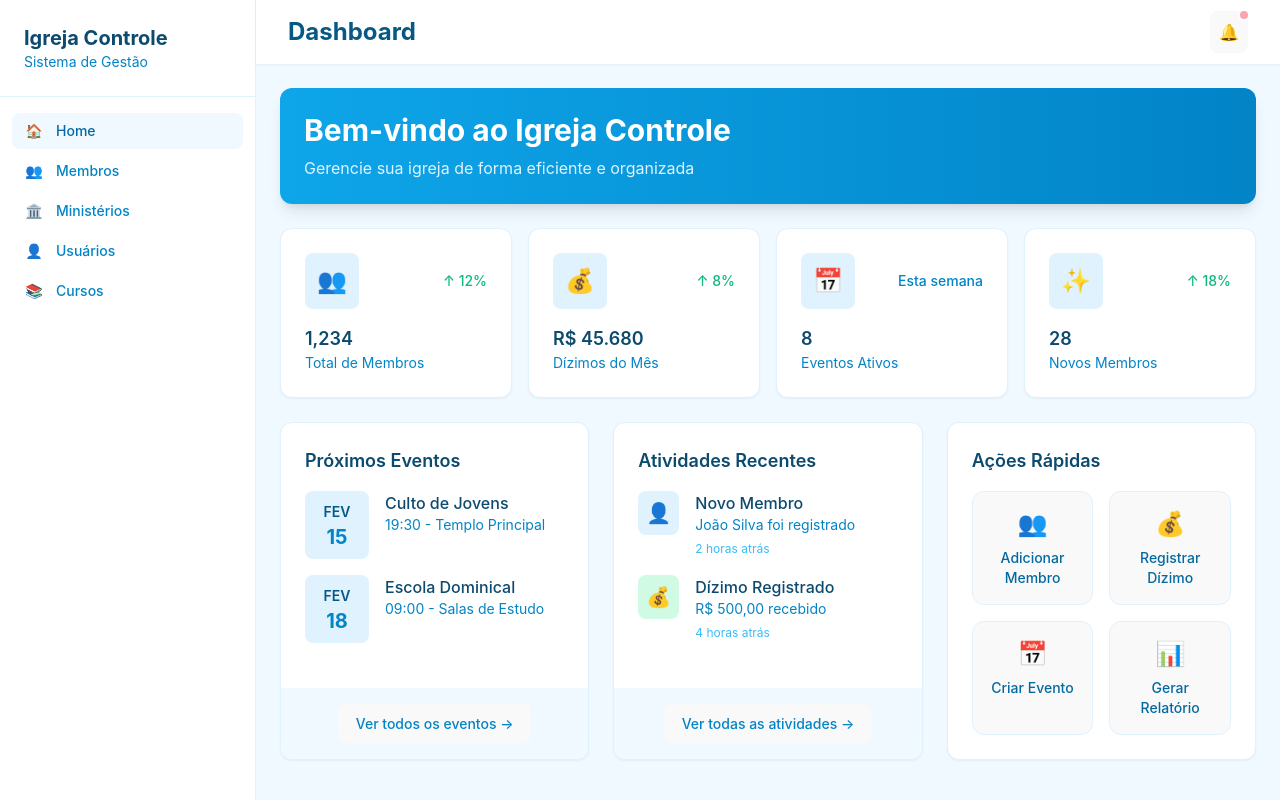
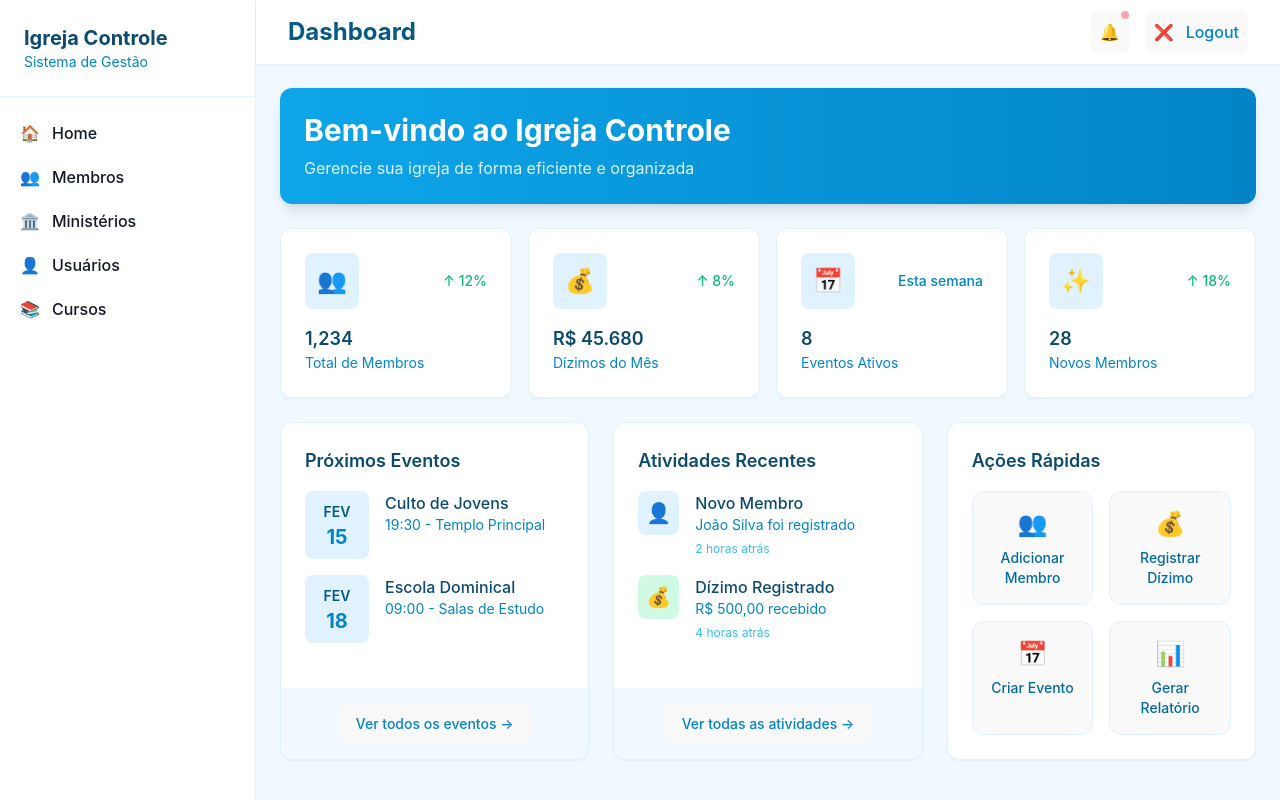
Before and after one commit to ferrazluana/church-control-app, a React (Vite) app: page /home in a window 1280 px wide. Built offline with nearby package versions, Linux system fonts and the light colour scheme; sample sign-in values are in the browser's storage.

Commit message:
adicionar botao de logout

```diff
--- a/src/App.jsx
+++ b/src/App.jsx
@@ -1,6 +1,6 @@
-import React from 'react';
+import React, { useContext } from 'react';
 import { BrowserRouter as Router, Routes, Route, Navigate } from 'react-router-dom';
-import { AuthProvider } from './context/AuthContext';
+import { AuthProvider, AuthContext, useAuth } from './context/AuthContext';
 import Login from './components/Login';
 import Home from './components/Home';
 import UserManagement from './components/UserManagement';
@@ -15,14 +15,21 @@ import EditMinistry from './components/ministries/EditMinistry';
 import CourseList from './components/courses/CourseList';
 import AddCourse from './components/courses/AddCourse';
 import EditCourse from './components/courses/EditCourse';
+import UnderConstruction from './components/UnderConstruction';
 
-const App = () => {
+function App() {
+  const { isAuthenticated, signOut } = useAuth();
+
+  const handleLogout = () => {
+    signOut();
+  };
+
   return (
     <div>
       <AuthProvider>
         <Router>
           <Routes>
-            <Route path="/login" element={<Login />} />
+            <Route path="/login" element={isAuthenticated ? <Navigate to="/home" replace /> : <Login />} />
             <Route path="/home" element={<PrivateRoute><Home /></PrivateRoute>} />
             <Route path="/users" element={<PrivateRoute><UserManagement /></PrivateRoute>} />
 
@@ -31,7 +38,6 @@ const App = () => {
             <Route path="/members/add" element={<PrivateRoute><AddMember /></PrivateRoute>} />
             <Route path="/members/:id/edit" element={<PrivateRoute><EditMember /></PrivateRoute>} />
             <Route path="/members/:id" element={<PrivateRoute><ViewMember /></PrivateRoute>} />
-
 
             {/* Ministry Routes */}
             <Route path="/ministries" element={<PrivateRoute><MinistryList /></PrivateRoute>} />
@@ -43,12 +49,16 @@ const App = () => {
             <Route path="/courses/add" element={<PrivateRoute><AddCourse /></PrivateRoute>} />
             <Route path="/courses/:id/edit" element={<PrivateRoute><EditCourse /></PrivateRoute>} />
 
-            <Route path="/" element={<Navigate to="/login" replace />} />
+            <Route path="/logout" element={<Navigate to="/login" replace />} onEnter={handleLogout} />
+            <Route path="/construction" element={<UnderConstruction />} />
+
+            <Route path="/" element={isAuthenticated ? <Navigate to="/home" replace /> : <Navigate to="/construction" replace />} />
+
           </Routes>
         </Router>
       </AuthProvider>
     </div>
   );
-};
+}
 
 export default App;
--- a/src/components/Layout.jsx
+++ b/src/components/Layout.jsx
@@ -1,7 +1,15 @@
 import React from 'react';
 import Navigation from './navigation/Navigation';
+import { useAuth } from '../context/AuthContext';
+
 
 const Layout = ({ children }) => {
+    const { signOut } = useAuth();
+
+    const handleLogout = () => {
+        signOut();
+    };
+
     return (
         <div className="flex min-h-screen bg-sky-50">
             <Navigation />
@@ -16,7 +24,18 @@ const Layout = ({ children }) => {
                                     <button className="p-2 text-sky-600 hover:text-sky-700">
                                         🔔
                                     </button>
+
                                 </span>
+
+                                <button
+                                        onClick={handleLogout}
+                                        className="flex items-center p-2 transition-colors text-sky-600 hover:text-sky-700"
+                                    >
+                                        <span className="w-5 h-5 mr-3 flex items-center justify-center">
+                                            ❌
+                                        </span>
+                                        Logout
+                                    </button>
                             </div>
                         </div>
                     </div>
--- /dev/null
+++ b/src/components/UnderConstruction.jsx
@@ -0,0 +1,18 @@
+import React from 'react';
+
+const UnderConstruction = () => {
+    return (
+        <div style={{
+            display: 'flex',
+            justifyContent: 'center',
+            alignItems: 'center',
+            height: '100vh',
+            fontSize: '24px',
+            color: '#555'
+        }}>
+            <h1>Página em Construção</h1>
+        </div>
+    );
+};
+
+export default UnderConstruction;
--- a/src/components/navigation/Navigation.jsx
+++ b/src/components/navigation/Navigation.jsx
@@ -3,6 +3,7 @@ import { Link, useLocation } from 'react-router-dom';
 
 const Navigation = () => {
     const location = useLocation();
+
 
     const menuItems = [
         { path: '/home', icon: '🏠', label: 'Home' },
@@ -26,22 +27,14 @@ const Navigation = () => {
                 <div className="flex-1 overflow-y-auto py-4">
                     <ul className="space-y-1 px-3">
                         {menuItems.map((item) => (
-                            <li key={item.path}>
-                                <Link
-                                    to={item.path}
-                                    className={`flex items-center px-3 py-2 rounded-lg text-sm font-medium transition-colors ${
-                                        location.pathname === item.path
-                                            ? 'bg-sky-50 text-sky-700'
-                                            : 'text-sky-600 hover:bg-sky-50 hover:text-sky-700'
-                                    }`}
-                                >
-                                    <span className="w-5 h-5 mr-3 flex items-center justify-center">
-                                        {item.icon}
-                                    </span>
+                            <li key={item.path} className={location.pathname === item.path ? 'active' : ''}>
+                                <Link to={item.path} className="flex items-center p-2 text-gray-900 rounded-lg hover:bg-gray-100">
+                                    <span className="mr-3">{item.icon}</span>
                                     {item.label}
                                 </Link>
                             </li>
                         ))}
+
                     </ul>
                 </div>
             </div>
--- a/src/context/AuthContext.jsx
+++ b/src/context/AuthContext.jsx
@@ -7,6 +7,8 @@ const supabaseAnonKey = 'eyJhbGciOiJIUzI1NiIsInR5cCI6IkpXVCJ9.eyJpc3MiOiJzdXBhYm
 const supabase = createClient(supabaseUrl, supabaseAnonKey);
 
 const AuthContext = createContext({});
+
+export { AuthContext };
 
 export const useAuth = () => {
     return useContext(AuthContext);
```
